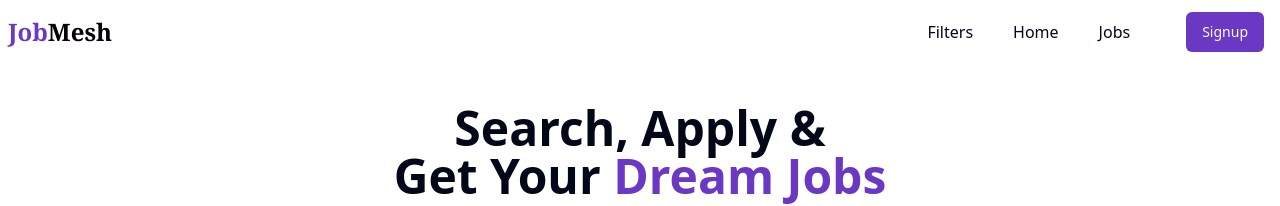
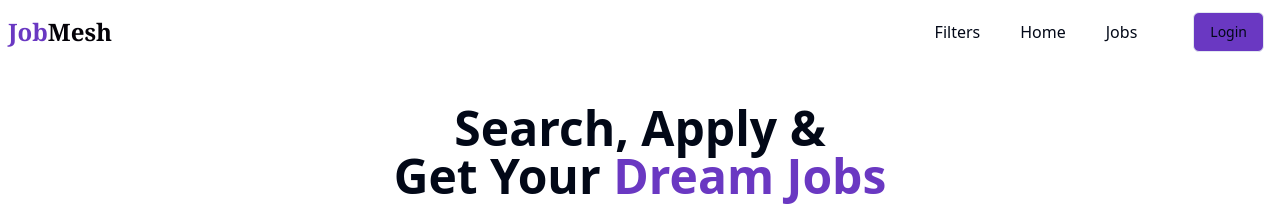
Before and after one commit to Princesoni90/JobMesh, a React (Vite) app in the folder frontend/: page / in a window 1280 px wide. Shown: the top 206 px of the page. Built offline with nearby package versions, Linux system fonts and the light colour scheme; no server answers.

Commit message:
login add

```diff
--- a/frontend/src/components/shared/Navbar.jsx
+++ b/frontend/src/components/shared/Navbar.jsx
@@ -56,8 +56,8 @@ const Navbar = () => {
                     {
                         !user ? (
                             <div className='flex items-center gap-1'>
-                                {/* <Link to="/login"><Button variant="outline">Login</Button></Link> */}
-                                <Link to="/signup"><Button className="bg-[#6A38C2] hover:bg-[#5b30a6]">Signup</Button></Link>
+                                <Link to="/login"><Button className="bg-[#6A38C2]" variant="outline">Login</Button></Link>
+                                {/* <Link to="/signup"><Button className="bg-[#6A38C2] hover:bg-[#5b30a6]">Signup</Button></Link> */}
                             </div>
                         ) : (
                             <Popover>
```
